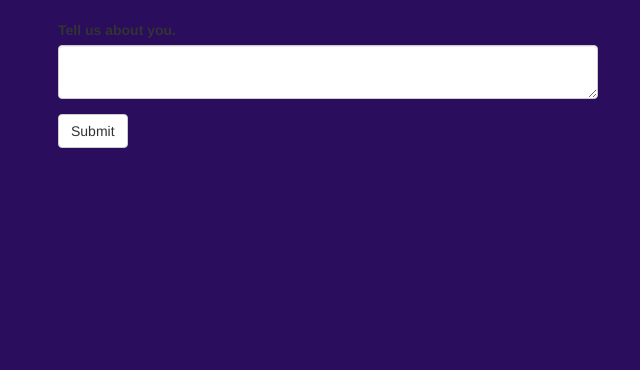
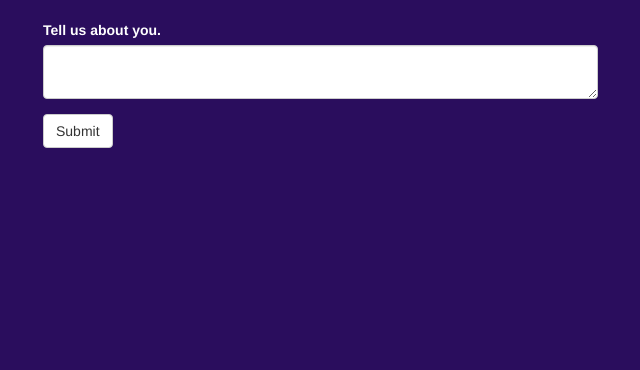
Before and after one commit to MutuaFranklin/PitchCentre, a Flask app: a page that uses app/templates/profile/update.html in a window 1280 px wide. Shown: the part 50-420 px from the top of the page, without its empty margins (27-667 px from the left). Run offline with Flask 2, Linux system fonts and the light colour scheme; a user stored in the database is signed in; tables that the repository leaves empty hold one stand-in row (values such as "Sample post"); some libraries are stand-ins or nearby versions; some web fonts are replaced.

Commit message:
Voting functionality

```diff
--- a/app/main/views.py
+++ b/app/main/views.py
@@ -128,7 +128,7 @@ def update_pic(uname):
     return redirect(url_for('main.profile',uname=uname))
 
 
-@main.route('/pitch/more<int:id>',methods=['GET','POST'])
+@main.route('/pitch/more/<int:id>',methods=['GET','POST'])
 @login_required
 def more_pitch_details(id):
     single_pitch=Pitch.query.get(id)
@@ -145,7 +145,7 @@ def more_pitch_details(id):
         db.session.add(single_pitch)
         db.session.commit()
 
-        # return redirect("/pitch/more/{pitch_id}",pitch_id= single_pitch.pitch_id)
+        return redirect(url_for( "main.more_pitch_details", id= single_pitch.pitch_id))
 
     elif request.args.get("down_vote"):
         single_pitch.down_vote=single_pitch.down_vote+1
@@ -153,7 +153,7 @@ def more_pitch_details(id):
         db.session.add(single_pitch)
         db.session.commit()
 
-        # return redirect("/pitch/more/{pitch_id}", pitch_id= single_pitch.pitch_id)
+        return redirect(url_for("/pitch/more/{pitch_id}", pitch_id= single_pitch.pitch_id))
 
 
     if cForm.validate_on_submit():
--- a/app/static/css/styles.css
+++ b/app/static/css/styles.css
@@ -11,6 +11,11 @@
     margin-right: 20px;
     font-family: 'Aclonica', sans-serif;
 }
+
+.navbar-nav li a:hover{
+    color: azure !important;
+}
+
 
 .navbar-brand{
     color: thistle !important;
@@ -198,6 +203,14 @@
 
 }
 
+.update-bio{
+    color: white;
+}
+
+.update-bio img{
+    border-radius: 10%;
+}
+
 
 /* INDEX PAGE */
 
--- a/app/templates/profile/update.html
+++ b/app/templates/profile/update.html
@@ -1,11 +1,24 @@
 {% extends 'base.html' %}
 {% import 'bootstrap/wtf.html' as wtf %}
 
+<!-- Styles block -->
+{% block styles%}
+  {{ super() }}
+  <link rel="stylesheet" href="{{url_for('static',filename='css/styles.css')}}">
+{% endblock %}
+
 {% block content %}
-<div class="container">
-  <div class="col-md-6">
-      {{wtf.quick_form(form)}}
+<div class="container update-bio">
+  <div class="row">
+    <div class="col-md-6">
+          {{wtf.quick_form(form)}}
+      </div>
+    <div class="col-md-6">
+    </div>
   </div>
+
+
+
 
 </div>
 {% endblock %}
```
Also changed, not shown: app/templates/more_pitch_details.html (+10 -17 lines), tests/test_comment.py (+39 -0 lines), tests/test_pitch.py (+9 -5 lines).
